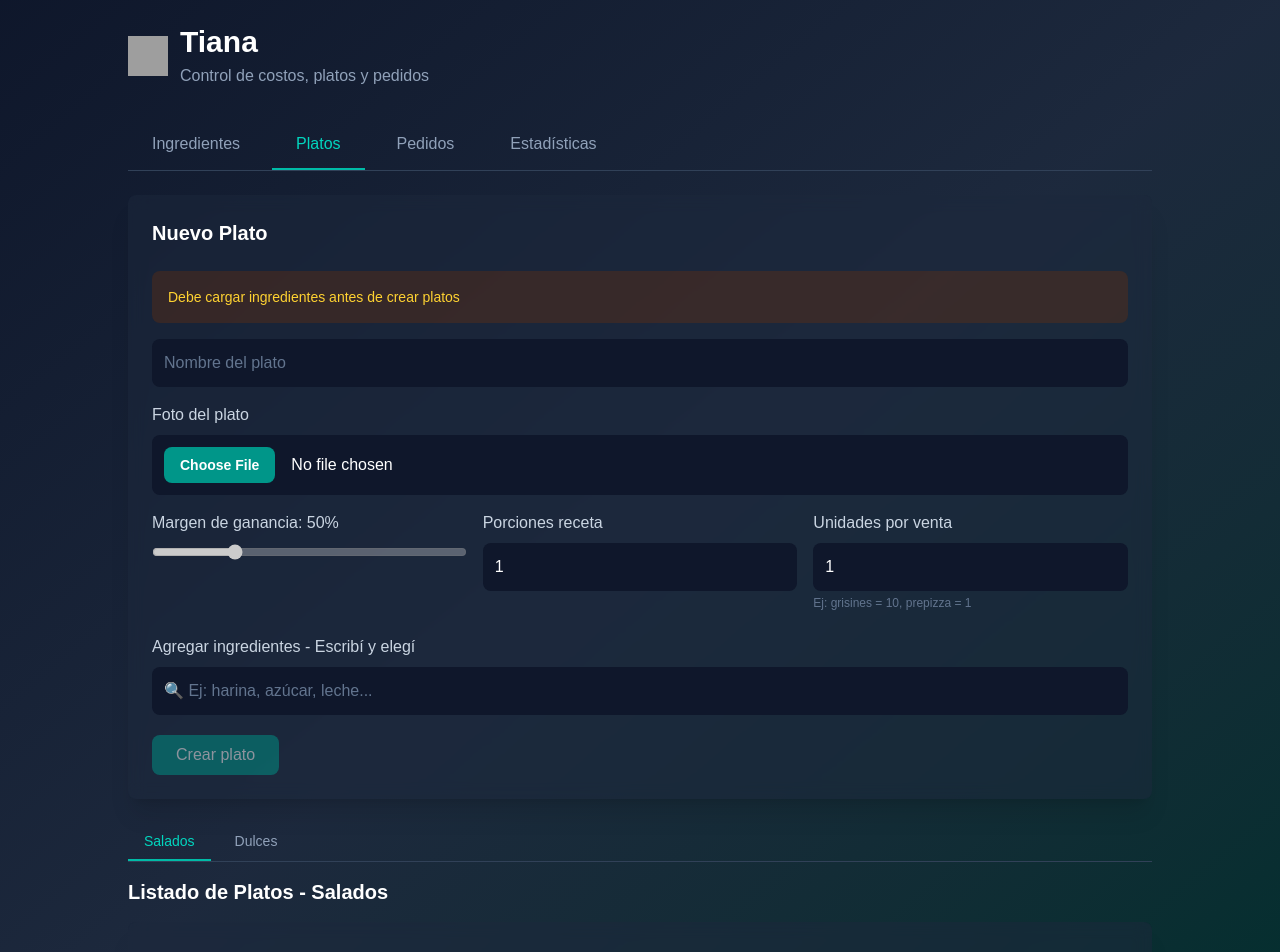
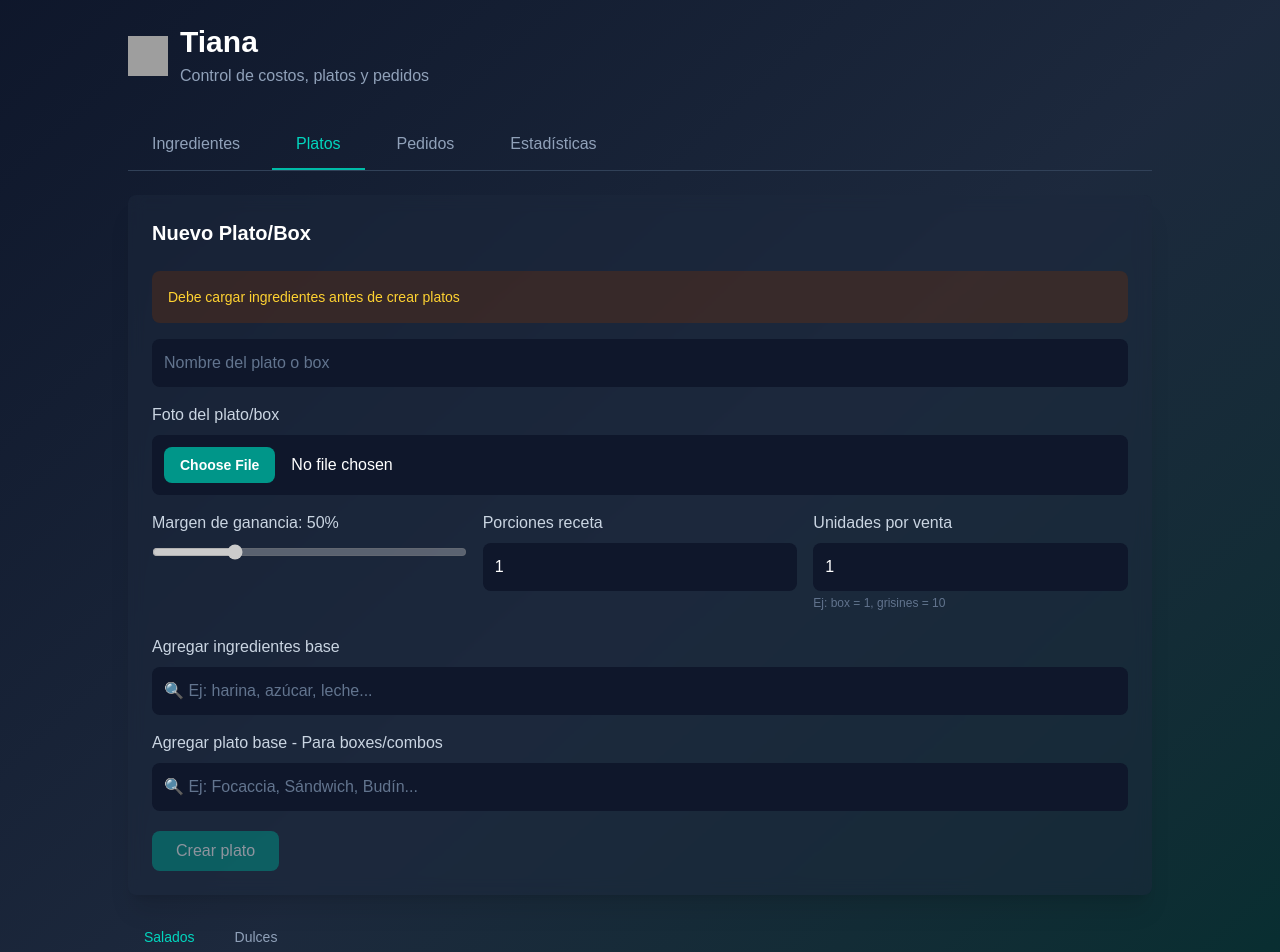
Before and after one commit to lo791/tiana-app, a Next.js app: page / in a window 1280 px wide. Shown: the top 952 px of the page. Built offline with nearby package versions, Linux system fonts and the light colour scheme; grey boxes are pictures that could not be loaded.

Commit message:
feat: platos compuestosy boxes con calculo automatico de costo/precio

```diff
--- a/src/app/page.tsx
+++ b/src/app/page.tsx
@@ -3,7 +3,11 @@ import { useState, useEffect, useRef } from "react";
 import Head from "next/head";
 
 type IngredienteBase = { id: number; nombre: string; precioUnitario: number; unidad: string };
-type IngredientePlato = { ingredienteId: number; cantidad: number };
+type IngredientePlato = {
+  tipo: 'base' | 'plato'; // NUEVO: para platos compuestos y boxes
+  id: number; // id del IngredienteBase O id del Plato
+  cantidad: number; // acepta decimales: 0.5, 0.25
+};
 type Plato = { id: number; nombre: string; foto: string; ganancia: number; ingredientes: IngredientePlato[]; porciones?: number; unidadesPorVenta?: number };
 type ItemPedidoForm = { platoId: number; cantidad: number };
 type ItemPedidoSnapshot = {
@@ -61,6 +65,7 @@ export default function Home() {
   const [ganancia, setGanancia] = useState(50);
   const [ingredientesPlato, setIngredientesPlato] = useState<IngredientePlato[]>([]);
   const [busqueda, setBusqueda] = useState("");
+  const [busquedaPlato, setBusquedaPlato] = useState(""); // NUEVO: buscar platos para boxes
   const [porciones, setPorciones] = useState(1);
   const [unidadesPorVenta, setUnidadesPorVenta] = useState(1);
   const [editandoId, setEditandoId] = useState<number | null>(null);
@@ -113,15 +118,45 @@ export default function Home() {
     setEditandoPrecioId(null);
   };
 
-  const agregarIngredienteAPlato = (id: number) => setIngredientesPlato([...ingredientesPlato, { ingredienteId: id, cantidad: 0.2 }]);
+  // NUEVO: función recursiva para calcular costo de platos compuestos y boxes
+  const calcularCostoPlato = (platoId: number, visitados: number[] = []): number => {
+    const plato = platos.find(p => p.id === platoId);
+    if (!plato || visitados.includes(platoId)) return 0; // evita bucles infinitos
+
+    return plato.ingredientes.reduce((sum, ing) => {
+      if (ing.tipo === 'base') {
+        const ingBase = ingredientesBase.find(i => i.id === ing.id);
+        return sum + ing.cantidad * (ingBase?.precioUnitario || 0);
+      } else {
+        // Es otro plato: calculo costo porción y multiplico por cantidad
+        const costoPlatoBase = calcularCostoPlato(ing.id, [...visitados, platoId]);
+        const porcionesBase = platos.find(p => p.id === ing.id)?.porciones || 1;
+        const costoPorcion = porcionesBase > 0? costoPlatoBase / porcionesBase : 0;
+        return sum + costoPorcion * ing.cantidad;
+      }
+    }, 0);
+  };
+
+  const agregarIngredienteBaseAPlato = (id: number) => setIngredientesPlato([...ingredientesPlato, { tipo: 'base', id, cantidad: 0.2 }]);
+  const agregarPlatoAPlato = (id: number) => setIngredientesPlato([...ingredientesPlato, { tipo: 'plato', id, cantidad: 1 }]); // NUEVO: para boxes
 
   const agregarIngredienteBuscado = () => {
     const ingEncontrado = ingredientesBase.find(ing =>
       ing.nombre.toLowerCase().includes(busqueda.toLowerCase())
     );
     if (ingEncontrado) {
-      agregarIngredienteAPlato(ingEncontrado.id);
+      agregarIngredienteBaseAPlato(ingEncontrado.id);
       setBusqueda("");
+    }
+  };
+
+  const agregarPlatoBuscado = () => {
+    const platoEncontrado = platos.filter(p => p.id!== editandoId).find(p => // evita auto-referencia
+      p.nombre.toLowerCase().includes(busquedaPlato.toLowerCase())
+    );
+    if (platoEncontrado) {
+      agregarPlatoAPlato(platoEncontrado.id);
+      setBusquedaPlato("");
     }
   };
 
@@ -162,6 +197,7 @@ export default function Home() {
     setUnidadesPorVenta(1);
     setIngredientesPlato([]);
     setBusqueda("");
+    setBusquedaPlato("");
     if (fileInputRef.current) fileInputRef.current.value = "";
   };
 
@@ -174,6 +210,7 @@ export default function Home() {
     setUnidadesPorVenta(plato.unidadesPorVenta || 1);
     setEditandoId(plato.id);
     setBusqueda("");
+    setBusquedaPlato("");
     const esDulce = esPlatoDulce(plato.nombre);
     setSubTabPlatos(esDulce? 'dulces' : 'salados');
     setTab('platos');
@@ -216,11 +253,13 @@ export default function Home() {
       if (!plato) throw new Error("Plato no encontrado");
 
       const unidadesVenta = plato.unidadesPorVenta || 1;
-      const costoUnit = totalPlato(plato.ingredientes) / (plato.porciones || 1) * unidadesVenta;
+      const costoTotal = calcularCostoPlato(plato.id);
+      const costoUnit = costoTotal / (plato.porciones || 1) * unidadesVenta;
       const precioUnit = precioVenta(costoUnit, plato.ganancia);
 
       const ingSnapshot = plato.ingredientes.map(ingPlato => {
-        const ingBase = getIngrediente(ingPlato.ingredienteId);
+        if (ingPlato.tipo === 'base') {
+          const ingBase = getIngrediente(ingPlato.id);
           const cantidadPorUnidadVenta = (ingPlato.cantidad / (plato.porciones || 1)) * unidadesVenta;
           return {
             nombre: ingBase?.nombre || "",
@@ -228,6 +267,18 @@ export default function Home() {
             unidad: ingBase?.unidad || "",
             precioUnitario: ingBase?.precioUnitario || 0
           };
+        } else {
+          // Para platos compuestos mostramos solo el nombre del plato base
+          const platoBase = platos.find(p => p.id === ingPlato.id);
+          const porcionesBase = platoBase?.porciones || 1;
+          const cantidadPorUnidadVenta = (ingPlato.cantidad / porcionesBase) * unidadesVenta;
+          return {
+            nombre: `${platoBase?.nombre || 'Plato'} x${ingPlato.cantidad} porción`,
+            cantidad: cantidadPorUnidadVenta,
+            unidad: 'porción',
+            precioUnitario: 0
+          };
+        }
       });
 
       return {
@@ -265,19 +316,31 @@ export default function Home() {
   const borrarPedido = (id: number) => setPedidos(pedidos.filter(p => p.id!== id));
 
   const getIngrediente = (id: number) => ingredientesBase.find(i => i.id === id);
+
   const calcularPrecioIngrediente = (ingPlato: IngredientePlato) => {
-    const ingBase = getIngrediente(ingPlato.ingredienteId);
+    if (ingPlato.tipo === 'base') {
+      const ingBase = getIngrediente(ingPlato.id);
       if (!ingBase) return 0;
       return ingPlato.cantidad * ingBase.precioUnitario;
+    } else {
+      const costoPlatoBase = calcularCostoPlato(ingPlato.id);
+      const porcionesBase = platos.find(p => p.id === ingPlato.id)?.porciones || 1;
+      const costoPorcion = porcionesBase > 0? costoPlatoBase / porcionesBase : 0;
+      return costoPorcion * ingPlato.cantidad;
+    }
   };
 
   const obtenerCantidadParaMostrar = (ingPlato: IngredientePlato) => {
-    const ingBase = getIngrediente(ingPlato.ingredienteId);
+    if (ingPlato.tipo === 'base') {
+      const ingBase = getIngrediente(ingPlato.id);
       if (!ingBase) return { cantidad: 0, unidad: '' };
       if ((ingBase.unidad === 'kg' || ingBase.unidad === 'L') && ingPlato.cantidad < 1) {
         return { cantidad: ingPlato.cantidad * 1000, unidad: ingBase.unidad === 'kg'? 'g' : 'ml' };
       }
       return { cantidad: ingPlato.cantidad, unidad: ingBase.unidad };
+    } else {
+      return { cantidad: ingPlato.cantidad, unidad: 'porción' };
+    }
   };
 
   const esPlatoDulce = (nombre: string) => {
@@ -299,7 +362,15 @@ export default function Home() {
    ? ingredientesBase.filter(ing => ing.nombre.toLowerCase().includes(busqueda.toLowerCase())).slice(0, 8)
     : [];
 
-  const totalPlato = (ings: IngredientePlato[]) => ings.reduce((sum, ingPlato) => sum + calcularPrecioIngrediente(ingPlato), 0);
+  const platosSugeridos = busquedaPlato
+   ? platos.filter(p => p.id!== editandoId && p.nombre.toLowerCase().includes(busquedaPlato.toLowerCase())).slice(0, 8)
+    : [];
+
+  const totalPlato = (ings: IngredientePlato[], platoId?: number) => {
+    if (platoId) return calcularCostoPlato(platoId);
+    return ings.reduce((sum, ingPlato) => sum + calcularPrecioIngrediente(ingPlato), 0);
+  };
+
   const precioVenta = (costo: number, gan: number) => costo * (1 + gan / 100);
   const gananciaPesos = (costo: number, gan: number) => costo * gan / 100;
   const costoPorcion = (costo: number, porc: number) => porc > 0? costo / porc : 0;
@@ -400,12 +471,12 @@ export default function Home() {
           {tab === 'platos' && (
             <>
               <div className="bg-slate-800/50 backdrop-blur-sm rounded-lg shadow-xl border-slate-700 p-4 md:p-6 mb-6">
-                <h2 className="text-lg md:text-xl font-semibold text-white mb-4 md:mb-6">{editandoId? "Editar Plato" : "Nuevo Plato"}</h2>
+                <h2 className="text-lg md:text-xl font-semibold text-white mb-4 md:mb-6">{editandoId? "Editar Plato/Box" : "Nuevo Plato/Box"}</h2>
                 {ingredientesBase.length === 0 && <div className="bg-amber-900/30 border-amber-700 rounded-lg p-4 mb-4"><p className="text-amber-300 text-sm">Debe cargar ingredientes antes de crear platos</p></div>}
-                <input placeholder="Nombre del plato" value={nombrePlato} onChange={e => setNombrePlato(e.target.value)} className="bg-slate-900 border-slate-600 p-3 w-full mb-4 rounded-lg outline-none text-white placeholder-slate-500 focus:border-teal-500" disabled={ingredientesBase.length === 0} />
+                <input placeholder="Nombre del plato o box" value={nombrePlato} onChange={e => setNombrePlato(e.target.value)} className="bg-slate-900 border-slate-600 p-3 w-full mb-4 rounded-lg outline-none text-white placeholder-slate-500 focus:border-teal-500" disabled={ingredientesBase.length === 0} />
 
                 <div className="mb-4">
-                  <label className="text-slate-300 font-medium mb-2 block">Foto del plato</label>
+                  <label className="text-slate-300 font-medium mb-2 block">Foto del plato/box</label>
                   <input
                     type="file"
                     accept="image/*"
@@ -430,12 +501,13 @@ export default function Home() {
                   <div>
                     <label className="text-slate-300 font-medium mb-2 block">Unidades por venta</label>
                     <input type="number" min="1" value={unidadesPorVenta} onChange={e => setUnidadesPorVenta(Number(e.target.value))} className="bg-slate-900 border-slate-600 p-3 w-full rounded-lg outline-none text-white focus:border-teal-500" disabled={ingredientesBase.length === 0} />
-                    <p className="text-slate-500 text-xs mt-1">Ej: grisines = 10, prepizza = 1</p>
+                    <p className="text-slate-500 text-xs mt-1">Ej: box = 1, grisines = 10</p>
                   </div>
                 </div>
 
-                <div className="mb-4 relative">
-                  <label className="text-slate-300 font-medium mb-2 block">Agregar ingredientes - Escribí y elegí</label>
+                <div className="mb-4">
+                  <label className="text-slate-300 font-medium mb-2 block">Agregar ingredientes base</label>
+                  <div className="relative">
                     <input
                       type="text"
                       placeholder="🔍 Ej: harina, azúcar, leche..."
@@ -450,14 +522,13 @@ export default function Home() {
                       className="bg-slate-900 border-teal-500 p-3 w-full rounded-lg outline-none text-white placeholder-slate-500 focus:border-teal-400"
                       disabled={ingredientesBase.length === 0}
                     />
-
                     {ingredientesSugeridos.length > 0 && (
                       <div className="absolute z-20 w-full mt-1 bg-slate-800 border-slate-600 rounded-lg max-h-60 overflow-y-auto shadow-xl">
                         {ingredientesSugeridos.map(ing => (
                           <button
                             key={ing.id}
                             type="button"
-                          onClick={() => { agregarIngredienteAPlato(ing.id); setBusqueda('') }}
+                            onClick={() => { agregarIngredienteBaseAPlato(ing.id); setBusqueda('') }}
                             className="w-full text-left px-4 py-2 hover:bg-slate-700 text-white border-b border-slate-700 last:border-0"
                           >
                             <span className="font-medium">{ing.nombre}</span>
@@ -467,15 +538,66 @@ export default function Home() {
                       </div>
                     )}
                   </div>
+                </div>
+
+                {/* NUEVO: Selector de platos para boxes y platos compuestos */}
+                <div className="mb-4">
+                  <label className="text-slate-300 font-medium mb-2 block">Agregar plato base - Para boxes/combos</label>
+                  <div className="relative">
+                    <input
+                      type="text"
+                      placeholder="🔍 Ej: Focaccia, Sándwich, Budín..."
+                      value={busquedaPlato}
+                      onChange={e => setBusquedaPlato(e.target.value)}
+                      onKeyDown={e => {
+                        if (e.key === 'Enter' && busquedaPlato.trim()) {
+                          e.preventDefault();
+                          agregarPlatoBuscado();
+                        }
+                      }}
+                      className="bg-slate-900 border-teal-500 p-3 w-full rounded-lg outline-none text-white placeholder-slate-500 focus:border-teal-400"
+                      disabled={platos.length === 0}
+                    />
+                    {platosSugeridos.length > 0 && (
+                      <div className="absolute z-20 w-full mt-1 bg-slate-800 border-slate-600 rounded-lg max-h-60 overflow-y-auto shadow-xl">
+                        {platosSugeridos.map(p => {
+                          const costo = calcularCostoPlato(p.id);
+                          const costoPorc = costoPorcion(costo, p.porciones || 1);
+                          return (
+                            <button
+                              key={p.id}
+                              type="button"
+                              onClick={() => { agregarPlatoAPlato(p.id); setBusquedaPlato('') }}
+                              className="w-full text-left px-4 py-2 hover:bg-slate-700 text-white border-b border-slate-700 last:border-0"
+                            >
+                              <span className="font-medium">{p.nombre}</span>
+                              <span className="text-slate-400 text-sm ml-2">Costo porción: ${costoPorc.toFixed(2)}</span>
+                            </button>
+                          );
+                        })}
+                      </div>
+                    )}
+                  </div>
+                </div>
 
                 <div className="space-y-3 mb-5">
                   {ingredientesPlato.map((ingPlato, i) => {
                     const precio = calcularPrecioIngrediente(ingPlato);
+                    const nombre = ingPlato.tipo === 'base'
+                     ? getIngrediente(ingPlato.id)?.nombre || 'Ingrediente'
+                      : platos.find(p => p.id === ingPlato.id)?.nombre || 'Plato';
+                    const unidad = ingPlato.tipo === 'base'
+                     ? getIngrediente(ingPlato.id)?.unidad || ''
+                      : 'porción';
+
                     return (
                       <div key={i} className="grid grid-cols-1 md:grid-cols-13 gap-2 items-start md:items-center">
-                        <select value={ingPlato.ingredienteId} onChange={e => actualizarIngredientePlato(i, "ingredienteId", Number(e.target.value))} className="bg-slate-900 border-slate-600 p-3 md:col-span-6 rounded-lg outline-none text-white focus:border-teal-500" disabled={ingredientesBase.length === 0}>
-                          {ingredientesBase.map(ing => <option key={ing.id} value={ing.id}>{ing.nombre} - ${ing.precioUnitario}/{ing.unidad}</option>)}
-                        </select>
+                        <div className="md:col-span-6 bg-slate-900 border-slate-600 p-3 rounded-lg text-white">
+                          <span className={`text-xs px-2 py-1 rounded mr-2 ${ingPlato.tipo === 'base'? 'bg-teal-600' : 'bg-purple-600'}`}>
+                            {ingPlato.tipo === 'base'? 'Ingrediente' : 'Plato'}
+                          </span>
+                          {nombre}
+                        </div>
                         <input type="number" step="0.01" placeholder="Cantidad" value={ingPlato.cantidad} onChange={e => actualizarIngredientePlato(i, "cantidad", e.target.value)} className="bg-slate-900 border-slate-600 p-3 md:col-span-4 rounded-lg outline-none text-white focus:border-teal-500" disabled={ingredientesBase.length === 0} />
                         <div className="md:col-span-2 text-left md:text-right"><span className="text-teal-400 font-medium">${precio.toFixed(2)}</span></div>
                         <button onClick={() => borrarIngredienteDePlato(i)} disabled={ingredientesPlato.length === 1} className="text-red-400 hover:text-red-300 text-sm disabled:opacity-30 mt-2 md:mt-0">Eliminar</button>
@@ -492,7 +614,7 @@ export default function Home() {
                   return (
                     <div className="bg-teal-900/30 border-teal-700 rounded-lg p-4 mb-5 space-y-1">
                       <p className="text-teal-300 text-sm">Costo total receta: <span className="font-bold">${costoTotal.toFixed(2)}</span></p>
-                      <p className="text-teal-300 text-sm">Costo por unidad: <span className="font-bold">${costoPorc.toFixed(2)}</span></p>
+                      <p className="text-teal300 text-sm">Costo por unidad: <span className="font-bold">${costoPorc.toFixed(2)}</span></p>
                       <p className="text-teal-300 text-sm">Costo porción venta: <span className="font-bold">${costoVenta.toFixed(2)}</span></p>
                       <p className="text-emerald-400 text-sm">Precio venta porción: <span className="font-bold text-lg">${ventaPorc.toFixed(0)}</span></p>
                     </div>
@@ -517,7 +639,7 @@ export default function Home() {
                 {platosFiltrados.length === 0 && <div className="bg-slate-800/50 backdrop-blur-sm rounded-lg shadow-xl border-slate-700 p-8 md:p-12 text-center"><p className="text-slate-400">No hay platos {subTabPlatos} cargados</p></div>}
 
                 {platosFiltrados.map((p) => {
-                  const costo = totalPlato(p.ingredientes);
+                  const costo = calcularCostoPlato(p.id);
                   const costoPorcionCalc = costoPorcion(costo, p.porciones || 1);
                   const unidadesVenta = p.unidadesPorVenta || 1;
                   const costoVenta = costoPorcionCalc * unidadesVenta;
@@ -547,11 +669,22 @@ export default function Home() {
                         <div className="px-4 md:px-6 pb-4 md:pb-6">
                           <div className="space-y-2 mb-4 pt-4 border-t border-slate-700">
                             {p.ingredientes.map((ingPlato, i) => {
-                              const ing = getIngrediente(ingPlato.ingredienteId);
-                              if (!ing) return null;
                               const precio = calcularPrecioIngrediente(ingPlato);
                               const { cantidad: mostrarCant, unidad: mostrarUnidad } = obtenerCantidadParaMostrar(ingPlato);
-                              return <div key={i} className="bg-slate-900/50 rounded p-3 flex-col md:flex-row md:justify-between gap-1 text-sm border-slate-700"><span className="text-slate-300">{ing.nombre}</span><span className="text-slate-400">{mostrarCant}{mostrarUnidad} = ${precio.toFixed(2)}</span></div>;
+                              const nombre = ingPlato.tipo === 'base'
+                               ? getIngrediente(ingPlato.id)?.nombre || 'Ingrediente'
+                                : platos.find(pl => pl.id === ingPlato.id)?.nombre || 'Plato';
+                              return (
+                                <div key={i} className="bg-slate-900/50 rounded p-3 flex-col md:flex-row md:justify-between gap-1 text-sm border-slate-700">
+                                  <span className="text-slate-300">
+                                    <span className={`text-xs px-2 py-0.5 rounded mr-2 ${ingPlato.tipo === 'base'? 'bg-teal-600' : 'bg-purple-600'}`}>
+                                      {ingPlato.tipo === 'base'? 'Ing' : 'Plato'}
+                                    </span>
+                                    {nombre}
+                                  </span>
+                                  <span className="text-slate-400">{mostrarCant}{mostrarUnidad} = ${precio.toFixed(2)}</span>
+                                </div>
+                              );
                             })}
                           </div>
                           <div className="grid grid-cols-1 md:grid-cols-4 gap-4 pt-4 border-t border-slate-700 mb-4">
@@ -588,7 +721,7 @@ export default function Home() {
                     <div key={i} className="grid grid-cols-1 md:grid-cols-13 gap-2 items-start md:items-center">
                       <select value={item.platoId} onChange={e => actualizarItemPedido(i, "platoId", Number(e.target.value))} className="bg-slate-900 border-slate-600 p-3 md:col-span-9 rounded-lg outline-none text-white focus:border-teal-500" disabled={platos.length === 0}>
                         {platos.map(plato => {
-                          const costo = totalPlato(plato.ingredientes);
+                          const costo = calcularCostoPlato(plato.id);
                           const costoPorcionCalc = costoPorcion(costo, plato.porciones || 1);
                           const unidadesVenta = plato.unidadesPorVenta || 1;
                           const costoVenta = costoPorcionCalc * unidadesVenta;
@@ -608,7 +741,7 @@ export default function Home() {
                     ${itemsPedido.reduce((sum, item) => {
                       const plato = platos.find(p => p.id === item.platoId);
                       if (!plato) return sum;
-                      const costo = totalPlato(plato.ingredientes);
+                      const costo = calcularCostoPlato(plato.id);
                       const costoPorcionCalc = costoPorcion(costo, plato.porciones || 1);
                       const unidadesVenta = plato.unidadesPorVenta || 1;
                       const costoVenta = costoPorcionCalc * unidadesVenta;
```
Lines whose indentation alone changed are shown as unchanged.
